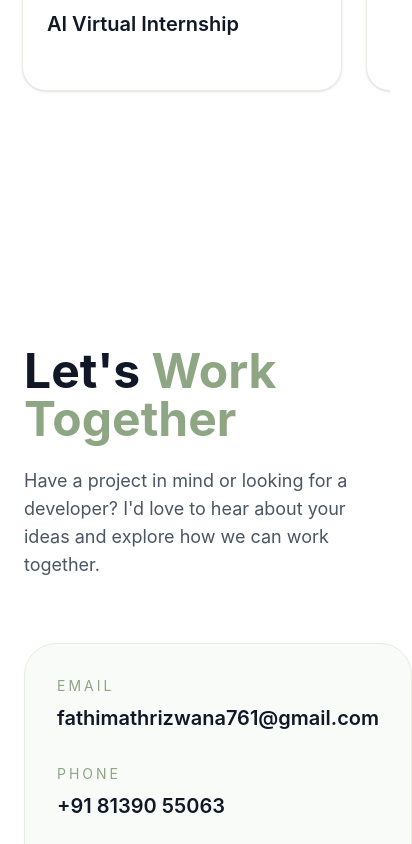
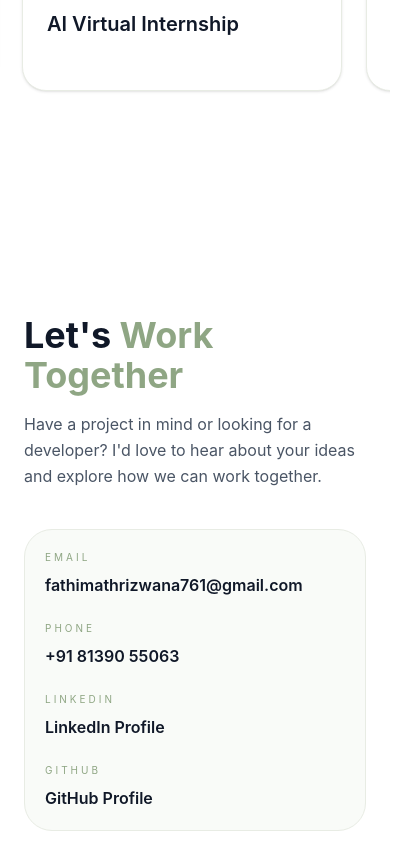
Before and after one commit to rizwana25/portfolio, a React (Vite) app: page / in a window 390 px wide. Shown: the part 11156-12000 px from the top of the page, 412 px wide, since content can reach past the window. Built offline with nearby package versions, Linux system fonts and the light colour scheme.

Commit message:
Added projects section

```diff
--- a/src/components/Contact.jsx
+++ b/src/components/Contact.jsx
@@ -2,20 +2,18 @@ function Contact() {
   return (
     <section
       id="contact"
-      className="
-      py-32
-      bg-white
-      "
+      className="py-24 md:py-32 bg-white"
     >
       <div className="max-w-7xl mx-auto px-6 md:px-10">
 
+        {/* Heading */}
         <h2
           className="
-          text-5xl
+          text-4xl
           md:text-7xl
           font-bold
           text-gray-900
-          mb-6
+          mb-4
           "
         >
           Let's <span className="text-[#8FA684]">Work Together</span>
@@ -23,10 +21,13 @@ function Contact() {
 
         <p
           className="
-          text-lg
+          text-base
+          md:text-lg
           text-gray-600
           max-w-2xl
-          mb-16
+          mb-10
+          md:mb-16
+          leading-relaxed
           "
         >
           Have a project in mind or looking for a developer?
@@ -34,7 +35,7 @@ function Contact() {
           we can work together.
         </p>
 
-        <div className="grid lg:grid-cols-2 gap-12">
+        <div className="grid lg:grid-cols-2 gap-8 md:gap-12">
 
           {/* Contact Details */}
           <div
@@ -42,67 +43,129 @@ function Contact() {
             bg-[#F9FBF8]
             border
             border-[#E8ECE4]
-            rounded-[32px]
-            p-8
+            rounded-[28px]
+            md:rounded-[32px]
+            p-5
+            md:p-8
             "
           >
 
-            <div className="mb-8">
-              <p className="text-sm text-[#8FA684] uppercase tracking-[3px] mb-2">
+            <div className="mb-6 md:mb-8">
+              <p
+                className="
+                text-[10px]
+                md:text-sm
+                text-[#8FA684]
+                uppercase
+                tracking-[3px]
+                mb-2
+                "
+              >
                 Email
               </p>
 
               <a
                 href="mailto:fathimathrizwana761@gmail.com"
-                className="text-xl font-semibold text-gray-900"
+                className="
+                text-base
+                md:text-xl
+                font-semibold
+                text-gray-900
+                break-all
+                "
               >
                 fathimathrizwana761@gmail.com
               </a>
             </div>
 
-            <div className="mb-8">
-              <p className="text-sm text-[#8FA684] uppercase tracking-[3px] mb-2">
+            <div className="mb-6 md:mb-8">
+              <p
+                className="
+                text-[10px]
+                md:text-sm
+                text-[#8FA684]
+                uppercase
+                tracking-[3px]
+                mb-2
+                "
+              >
                 Phone
               </p>
 
               <a
                 href="tel:+918139055063"
-                className="text-xl font-semibold text-gray-900"
+                className="
+                text-base
+                md:text-xl
+                font-semibold
+                text-gray-900
+                "
               >
                 +91 81390 55063
               </a>
             </div>
 
-            <div className="mb-8">
-              <p className="text-sm text-[#8FA684] uppercase tracking-[3px] mb-2">
+            <div className="mb-6 md:mb-8">
+              <p
+                className="
+                text-[10px]
+                md:text-sm
+                text-[#8FA684]
+                uppercase
+                tracking-[3px]
+                mb-2
+                "
+              >
                 LinkedIn
               </p>
 
               <a
-                href="#"
+                href="YOUR_LINKEDIN_URL"
                 target="_blank"
                 rel="noreferrer"
-                className="text-xl font-semibold text-gray-900"
+                className="
+                text-base
+                md:text-xl
+                font-semibold
+                text-gray-900
+                hover:text-[#8FA684]
+                transition
+                "
               >
-                Your LinkedIn Profile
+                LinkedIn Profile
               </a>
             </div>
 
             <div>
-              <p className="text-sm text-[#8FA684] uppercase tracking-[3px] mb-2">
+              <p
+                className="
+                text-[10px]
+                md:text-sm
+                text-[#8FA684]
+                uppercase
+                tracking-[3px]
+                mb-2
+                "
+              >
                 GitHub
               </p>
 
               <a
-                href="#"
+                href="https://github.com/rizwana25"
                 target="_blank"
                 rel="noreferrer"
-                className="text-xl font-semibold text-gray-900"
+                className="
+                text-base
+                md:text-xl
+                font-semibold
+                text-gray-900
+                hover:text-[#8FA684]
+                transition
+                "
               >
-                Your GitHub Profile
+                GitHub Profile
               </a>
             </div>
-
           </div>
 
           {/* Contact Form */}
@@ -111,8 +174,10 @@ function Contact() {
             bg-[#F9FBF8]
             border
             border-[#E8ECE4]
-            rounded-[32px]
-            p-8
+            rounded-[28px]
+            md:rounded-[32px]
+            p-5
+            md:p-8
             "
           >
 
@@ -129,6 +194,7 @@ function Contact() {
                 border-[#E8ECE4]
                 bg-white
                 outline-none
+                focus:border-[#8FA684]
                 "
               />
 
@@ -143,16 +209,19 @@ function Contact() {
                 border-[#E8ECE4]
                 bg-white
                 outline-none
+                focus:border-[#8FA684]
                 "
               />
 
             </div>
 
             <textarea
-              rows="6"
+              rows="5"
               placeholder="Tell me about your project..."
               className="
               w-full
+              h-32
+              md:h-auto
               p-4
               rounded-xl
               border
@@ -160,6 +229,7 @@ function Contact() {
               bg-white
               outline-none
               resize-none
+              focus:border-[#8FA684]
               "
             />
 
```
